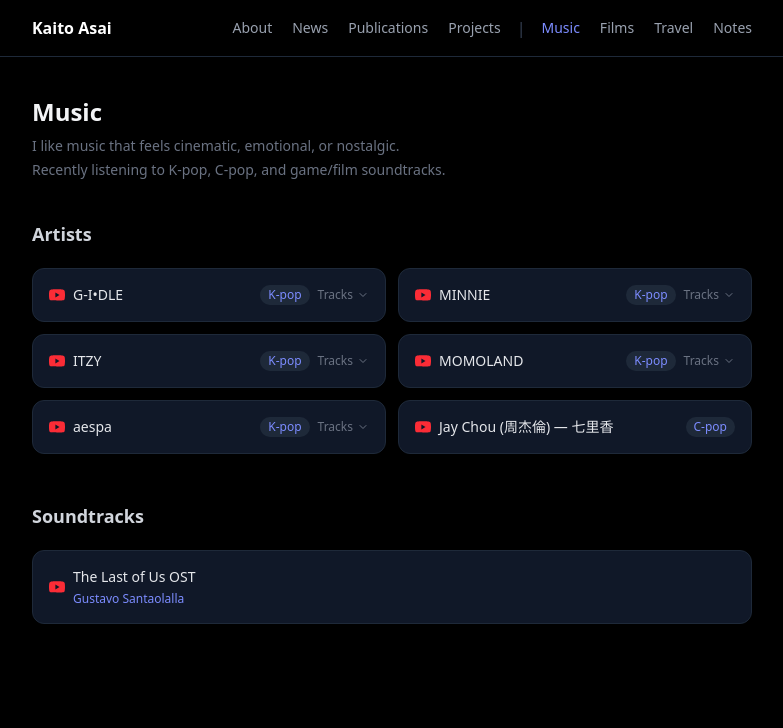
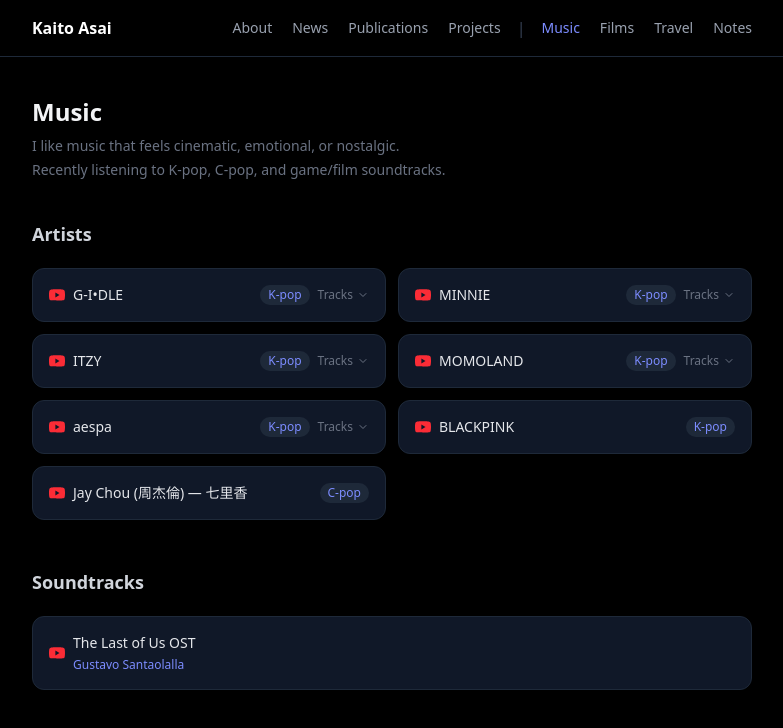
Before and after one commit to s1280061/my-portfolio, a Next.js app: page /music in a window 1280 px wide. Shown: the top 728 px of the page, without its empty margins (248-1031 px from the left). Built offline with nearby package versions, Linux system fonts and the light colour scheme.

Commit message:
Add BLACKPINK to music artists

```diff
--- a/app/music/page.tsx
+++ b/app/music/page.tsx
@@ -71,6 +71,7 @@
       { title: "Armageddon", url: "https://music.youtube.com/watch?v=gj-lvvYQdiU" },
     ],
   },
+  { name: "BLACKPINK", genre: "K-pop", url: "https://music.youtube.com/playlist?list=OLAK5uy_nsoD3Zf0AuDIGT89P_3UYvVS7-2rJRE0k" },
   { name: "Jay Chou (周杰倫) — 七里香", genre: "C-pop", url: "https://www.youtube.com/watch?v=Bbp9ZaJD_eA" },
 ];
 
```
